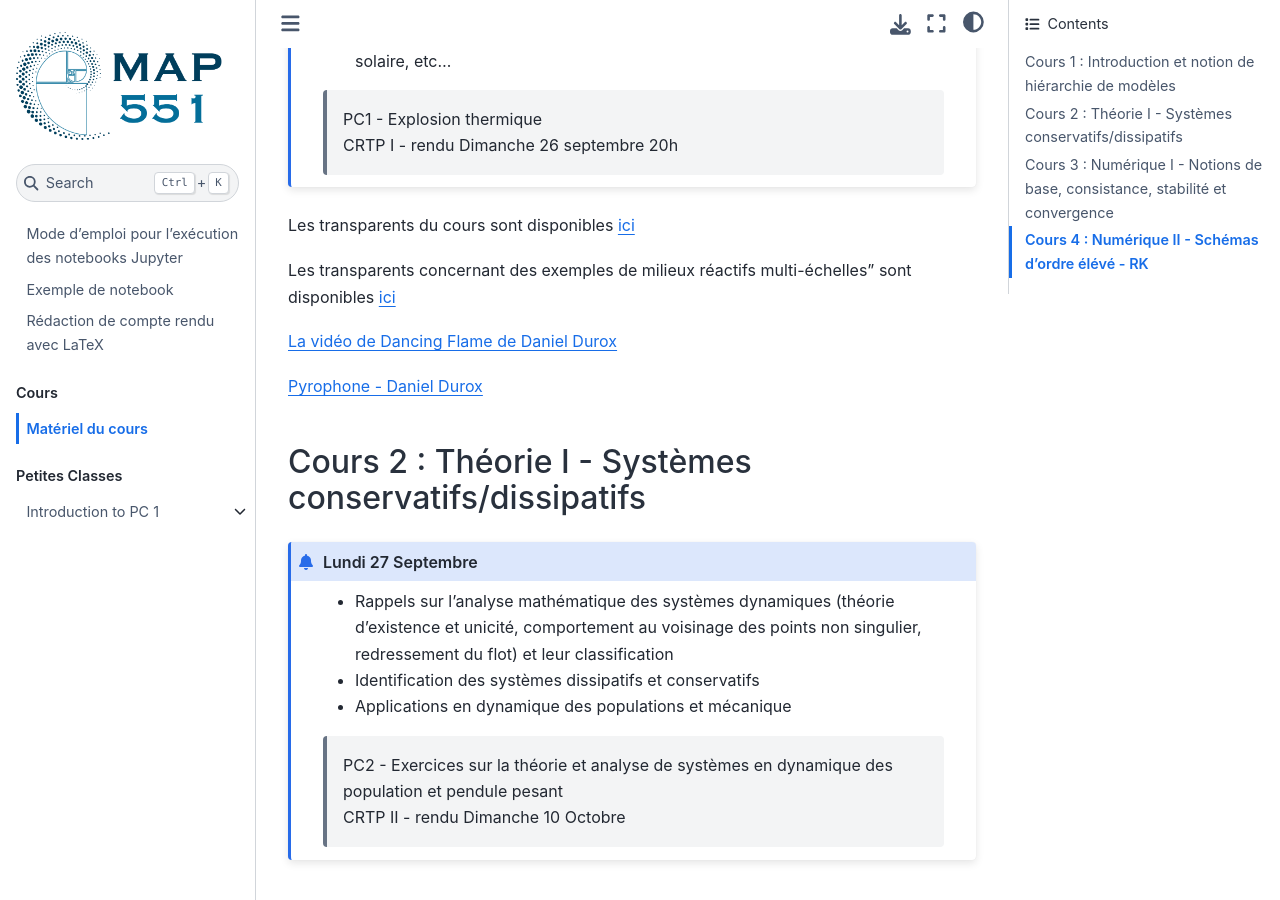
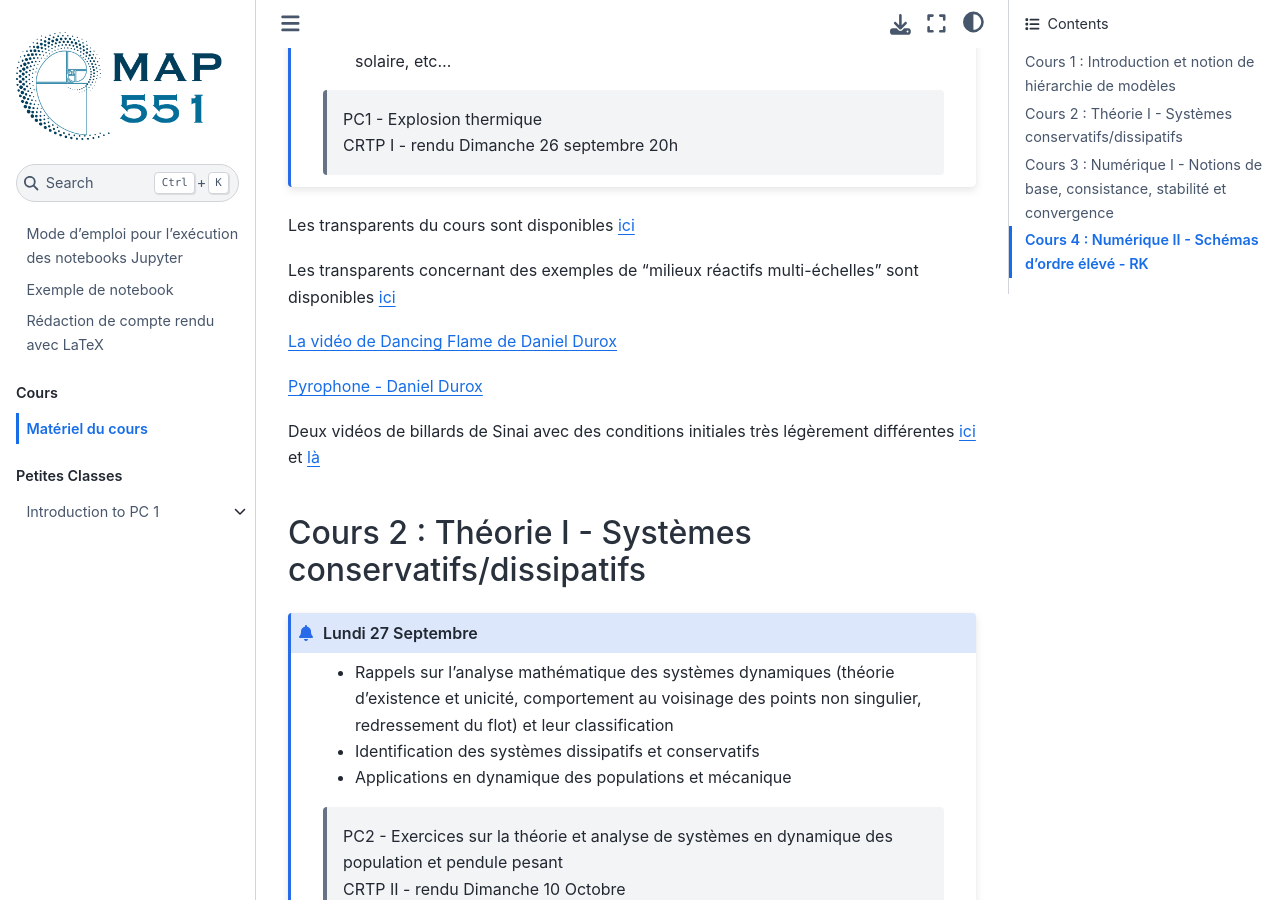
Before and after one commit to hpc-maths/jupyterbook_map551, a Jupyter Book: the page built from content/cours/cours.md, in a window 1280 px wide and 900 px high, scrolled down 417 px. Built offline with Jupyter Book 1.0.4 settings and Sphinx 7.4.7 and the Sphinx Book theme 1.1.4, drawn with Linux system fonts in a browser that asks for light colours; comment, search, counter and statistics services are not loaded.

Commit message:
cours - sinai

```diff
--- a/content/cours/cours.md
+++ b/content/cours/cours.md
@@ -15,11 +15,13 @@
 
 Les transparents du cours sont disponibles [ici](https://moodle.polytechnique.fr/pluginfile.php/318423/mod_folder/content/0/MAP551_Intro_Massot_2021_2022.pdf?forcedownload=1)
 
-Les transparents concernant des exemples de milieux réactifs multi-échelles" sont disponibles [ici](https://moodle.polytechnique.fr/pluginfile.php/318423/mod_folder/content/0/Exemples_CoursMAP551_2021_2022_Slides.pdf?forcedownload=1)
+Les transparents concernant des exemples de "milieux réactifs multi-échelles" sont disponibles [ici](https://moodle.polytechnique.fr/pluginfile.php/318423/mod_folder/content/0/Exemples_CoursMAP551_2021_2022_Slides.pdf?forcedownload=1)
 
 [La vidéo de Dancing Flame de Daniel Durox](https://youtu.be/oTzOHjhBZFY)
 
 [Pyrophone - Daniel Durox](https://fr-fr.facebook.com/RareAndStrangeInstruments/videos/1305896766162591/)
+
+Deux vidéos de billards de Sinai avec des conditions initiales très légèrement différentes [ici](https://moodle.polytechnique.fr/pluginfile.php/318423/mod_folder/content/0/sinai.mp4?forcedownload=1) et [là](https://moodle.polytechnique.fr/pluginfile.php/318423/mod_folder/content/0/sinai1.mp4?forcedownload=1)
 
 ## Cours 2 : Théorie I - Systèmes conservatifs/dissipatifs
 
```
